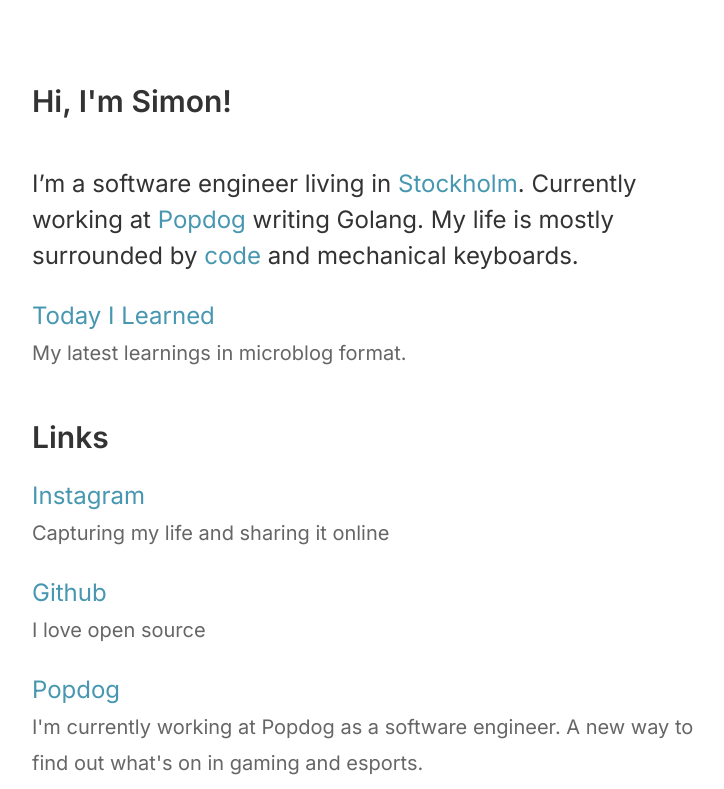
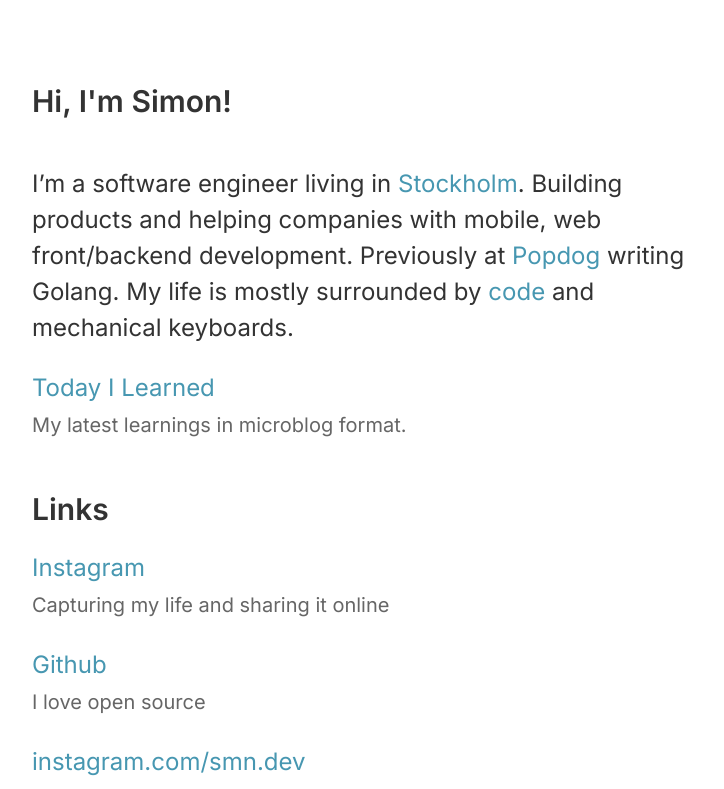
Before and after one commit to hellozimi/smn.dev, a Next.js app: page / in a window 1280 px wide. Shown: the top 789 px of the page, without its empty margins (268-992 px from the left). Built offline with nearby package versions, Linux system fonts and the light colour scheme.

Commit message:
removes popdog from link list

```diff
--- a/pages/index.tsx
+++ b/pages/index.tsx
@@ -12,10 +12,19 @@ export default () => {
       <section className={utilStyles.headingMd}>
         <p>
           I’m a software engineer living in{' '}
-          <Link href="https://www.google.com/maps/@59.3028168,18.0767966,14z"><a>Stockholm</a></Link>.
-            Currently working at <Link href="https://popdog.com"><a>Popdog</a></Link> writing Golang. My life
-              is mostly surrounded by <Link href="https://github.com/hellozimi"><a>code</a></Link> and
-          mechanical keyboards.
+          <Link href="https://www.google.com/maps/@59.3028168,18.0767966,14z">
+            <a>Stockholm</a>
+          </Link>
+          . Building products and helping companies with mobile, web front/backend development.
+          Previously at{' '}
+          <Link href="https://popdog.com">
+            <a>Popdog</a>
+          </Link>{' '}
+          writing Golang. My life is mostly surrounded by{' '}
+          <Link href="https://github.com/hellozimi">
+            <a>code</a>
+          </Link>{' '}
+          and mechanical keyboards.
         </p>
         <ul className={utilStyles.list}>
           <li className={utilStyles.listItem}>
@@ -39,14 +48,6 @@ export default () => {
             <small className={utilStyles.lightText}>I love open source</small>
           </li>
           <li className={utilStyles.listItem}>
-            <a href="https://popdog.com">Popdog</a>
-            <br />
-            <small className={utilStyles.lightText}>
-              I'm currently working at Popdog as a software engineer. A new way to find out what's
-              on in gaming and esports.
-            </small>
-          </li>
-          <li className={utilStyles.listItem}>
             <a href="https://instagram.com/smn.dev">instagram.com/smn.dev</a>
             <br />
             <small className={utilStyles.lightText}>
```
